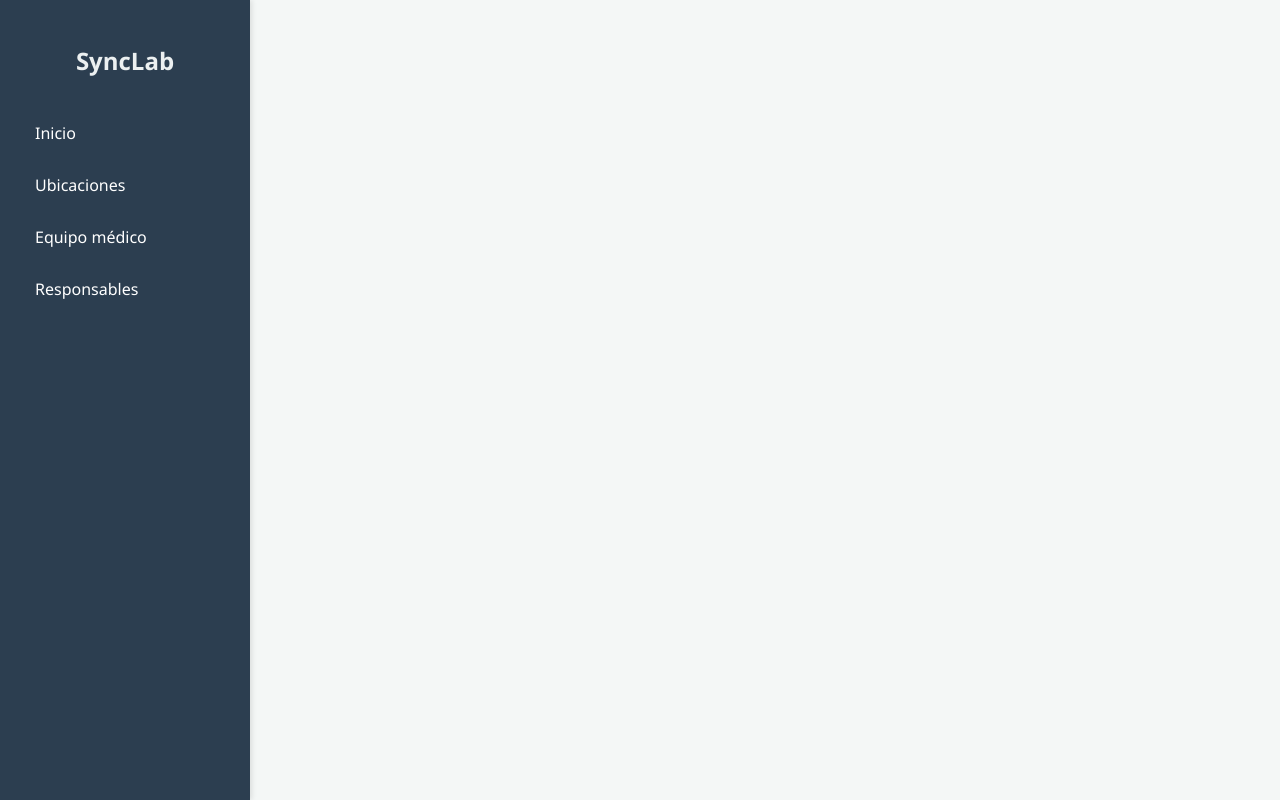
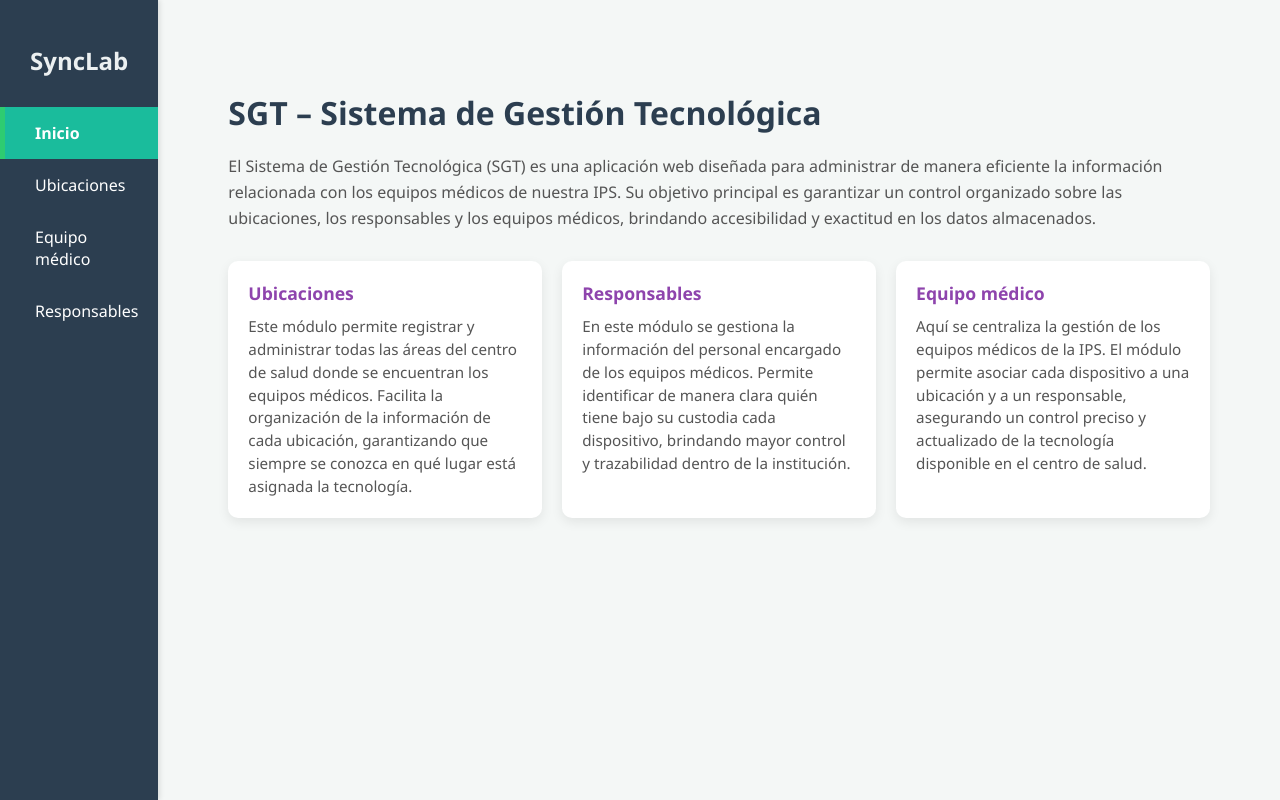
Before and after one commit to SantiagoTabaresO/Sistema-de-Gestion-Tecnologica, a Vue app in the folder sistema/: page /inicioView in a window 1280 px wide. Built offline with nearby package versions, Linux system fonts and the light colour scheme.

Commit message:
Página de inicio añadida

```diff
--- a/sistema/src/App.vue
+++ b/sistema/src/App.vue
@@ -5,9 +5,12 @@
       <div class="sidebar">
         <h3>SyncLab</h3>
         <div class="menu">
-          <router-link to="/" class="menu-item" active-class="active">
-            <i class="fas fa-home"></i> Inicio
+
+
+          <router-link to="/InicioView" class="menu-item" active-class="active">
+            <i class="fas fa-map-marker-alt"></i> Inicio
           </router-link>
+
 
           <router-link to="/UbicacionesView" class="menu-item" active-class="active">
             <i class="fas fa-map-marker-alt"></i> Ubicaciones
--- /dev/null
+++ b/sistema/src/components/InicioView.vue
@@ -0,0 +1,127 @@
+<template>
+  <div class="container">
+
+    <!-- Main content -->
+    <main class="content">
+      <h1>SGT – Sistema de Gestión Tecnológica</h1>
+      <p>
+        El Sistema de Gestión Tecnológica (SGT) es una aplicación web diseñada para administrar de manera eficiente la información relacionada con los equipos médicos de nuestra IPS. Su objetivo principal es garantizar un control organizado sobre las ubicaciones, los responsables y los equipos médicos, brindando accesibilidad y exactitud en los datos almacenados.
+      </p>
+
+      <div class="cards">
+        <div class="card">
+          <div class="card-header">Ubicaciones</div>
+          <div class="card-body">
+            Este módulo permite registrar y administrar todas las áreas del centro de salud donde se encuentran los equipos médicos. Facilita la organización de la información de cada ubicación, garantizando que siempre se conozca en qué lugar está asignada la tecnología.
+          </div>
+        </div>
+
+        <div class="card">
+          <div class="card-header">Responsables</div>
+          <div class="card-body">
+            En este módulo se gestiona la información del personal encargado de los equipos médicos. Permite identificar de manera clara quién tiene bajo su custodia cada dispositivo, brindando mayor control y trazabilidad dentro de la institución.
+          </div>
+        </div>
+
+        <div class="card">
+          <div class="card-header">Equipo médico</div>
+          <div class="card-body">
+            Aquí se centraliza la gestión de los equipos médicos de la IPS. El módulo permite asociar cada dispositivo a una ubicación y a un responsable, asegurando un control preciso y actualizado de la tecnología disponible en el centro de salud.
+          </div>
+        </div>
+      </div>
+    </main>
+  </div>
+</template>
+
+<script>
+export default {
+  name: "HomeView"
+};
+</script>
+
+<style scoped>
+.home-container {
+  display: flex;
+  min-height: 100vh;
+  background-color: #f4f7f6;
+  font-family: 'Segoe UI', Tahoma, Geneva, Verdana, sans-serif;
+}
+
+/* Sidebar */
+.sidebar {
+  width: 220px;
+  background-color: #fff;
+  padding: 20px;
+  box-shadow: 2px 0 8px rgba(0,0,0,0.1);
+}
+
+.logo {
+  font-size: 1.5em;
+  font-weight: bold;
+  color: #2c3e50;
+  margin-bottom: 30px;
+}
+
+.menu {
+  list-style: none;
+  padding: 0;
+}
+
+.menu li {
+  padding: 12px 0;
+  cursor: pointer;
+  font-weight: 500;
+  color: #333;
+}
+
+.menu li.active {
+  font-weight: bold;
+  color: #8e44ad;
+}
+
+/* Main content */
+.content {
+  flex: 1;
+  padding: 40px;
+}
+
+.content h1 {
+  font-size: 2em;
+  margin-bottom: 20px;
+  color: #2c3e50;
+}
+
+.content p {
+  margin-bottom: 30px;
+  line-height: 1.6;
+  color: #555;
+}
+
+/* Cards */
+.cards {
+  display: grid;
+  grid-template-columns: repeat(auto-fit, minmax(280px, 1fr));
+  gap: 20px;
+}
+
+.card {
+  background-color: #fff;
+  border-radius: 10px;
+  padding: 20px;
+  box-shadow: 0 4px 12px rgba(0,0,0,0.08);
+}
+
+.card-header {
+  font-weight: bold;
+  font-size: 1.1em;
+  margin-bottom: 10px;
+  color: #8e44ad;
+}
+
+.card-body {
+  color: #555;
+  line-height: 1.5;
+  font-size: 0.95em;
+}
+</style>
--- a/sistema/src/router/index.js
+++ b/sistema/src/router/index.js
@@ -5,6 +5,7 @@ import UbicacionesView from '@/components/UbicacionesView.vue'
 import EditarRespView from '@/components/EditarRespView.vue'
 import EditarUbicacionView from '@/components/EditarUbicacionView.vue'
 import CrearUbicacionView from '@/components/CrearUbicacionView.vue'
+import InicioView from '@/components/InicioView.vue'
 
 const routes = [
   {
@@ -37,6 +38,11 @@ const routes = [
     component: CrearUbicacionView,
   },
   {
+    path: "/inicioView",
+    name: "InicioView",
+    component: InicioView,
+  },
+  {
     path: '/about',
     name: 'about',
     component: () => import(/* webpackChunkName: "about" */ '../views/AboutView.vue')
```
